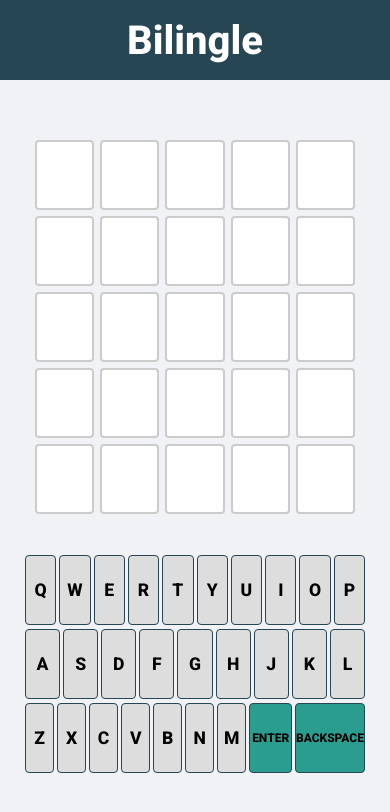
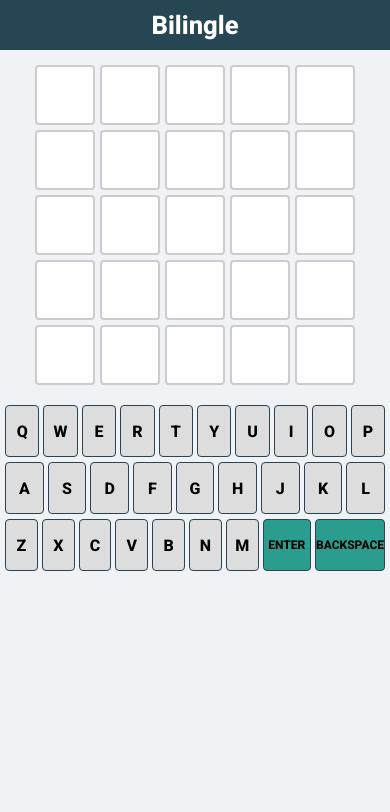
Before and after one commit to brimaldo/Bilingle, a plain HTML site: page index.html in a window 390 px wide. Drawn offline with Linux system fonts and the light colour scheme.

Commit message:
Fix minor scaling bugs.

```diff
--- a/style.css
+++ b/style.css
@@ -14,19 +14,20 @@ body {
     align-items: center;
     min-height: 100vh;
     background-color: #f0f2f5;
+    overflow-x: hidden;
 }
 
 /* Header Styles */
 header {
     background-color: #264653;
     color: white;
-    font-size: 7rem;
+    font-size: 2rem;
     font-weight: 800;
     display: flex;
     justify-content: center;
     align-items: center;
     text-align: center;
-    height: 150px;
+    height: 60px;
     width: 100%;
 }
 
@@ -37,9 +38,9 @@ header {
     grid-template-rows: repeat(5, 1fr);
     gap: 6px;
     width: 100%;
-    max-width: 1300px;
+    max-width: 420px;
     aspect-ratio: 1 / 1;
-    margin: 20px auto 10px auto;
+    margin: 15px auto 10px auto;
     padding: 10px;
 }
 
@@ -48,7 +49,7 @@ header {
     justify-content: center;
     align-items: center;
     border: 2px solid #ccc;
-    font-size: 5rem;
+    font-size: 2rem;
     font-weight: 700;
     text-transform: uppercase;
     background-color: white;
@@ -63,11 +64,9 @@ header {
     flex-direction: column;
     gap: 8px;
     width: 100%;
-    max-width: 1400px;
-    height: 100%;
-    height: 500px;
+    max-width: 560px;
+    height: 150px;
     padding: 0 10px;
-    margin-top: 10px;
 }
 
 .first-row, .second-row, .third-row {
@@ -81,24 +80,24 @@ header {
 .keyboard-container button {
     flex: 1;
     height: 100%;
-    font-size: 4rem;
+    width: 100%;
+    font-size: 1.25rem;
     font-weight: 700;
     text-transform: uppercase;
     border-radius: 4px;
     background-color: #dddddd;
     cursor: pointer;
-    border: 3px solid #264653;
+    border: 2px solid #264653;
 }
 
 button:hover {
     color: #2a9d8f;
-
 }
 
 button[data-key="ENTER"],
 button[data-key="BACKSPACE"] {
     flex: 1.5;
-    font-size: 2rem;
+    font-size: 0.9rem;
     background-color: #2a9d8f;
     color: black;
 }
@@ -133,8 +132,10 @@ body.modal-open {
     top: 50%;
     left: 50%;
     transform: translate(-50%, -50%);
-    width: 1200px;
-    height: 1200px;
+    width: 90%;
+    max-width: 600px;
+    height: auto;
+    max-height: 80vh;
     background-color: #c5d5c1;
     border: 3px solid #333;
     border-radius: 12px;
@@ -143,7 +144,7 @@ body.modal-open {
     flex-direction: column;
     align-items: center;
     justify-content: center;
-    gap: 150px;
+    gap: 30px;
     z-index: 100;
 }
 
@@ -154,7 +155,7 @@ body.modal-open {
     right: 15px;
     background: none;
     border: none;
-    font-size: 3rem;
+    font-size: 2rem;
     font-weight: bold;
     color: #9d3e3e;
     cursor: pointer;
@@ -168,60 +169,131 @@ body.modal-open {
 }
 
 .word-english, .word-spanish {
-    font-size: 7rem;
+    font-size: 3rem;
     font-weight: 800;
     margin-bottom: 4px;
 }
 
 .definition-english, .definition-spanish {
-    font-size: 4rem;
+    font-size: 1.5rem;
     color: #333;
     margin-bottom: 12px;
 }
 
 
-/* IPad Settings */
-@media (max-width: 1032px) {
+/* IPad / Tablet Settings */
+@media (max-width: 1024px) {
 
     header {
-        height: 100px;
-        font-size: 4rem;
+        height: 70px;
+        font-size: 2.2rem;
     }
 
     .boxes-container {
-        padding: 0;
+        padding: 10px;
         width: 100%;
-        max-width: 800px;
-        gap: 6px;
+        max-width: 480px;
+        gap: 8px;
         justify-content: center;
-        margin: 50px auto 0 auto;
+        margin: 20px auto 15px auto;
     }
 
     .box {
         width: 100%;
         height: 100%;
-        font-size: 4rem;
+        font-size: 2.5rem;
     }
 
-    /* On-Screen Keyboard Styles for Mobile */
+    /* On-Screen Keyboard Styles for Tablet */
     .keyboard-container {
-        box-sizing: border-box;
         width: 100%;
-        height: auto;
-        gap: 4px;
-        padding: 50px;
+        max-width: 640px;
+        height: 180px;
+        gap: 6px;
+        padding: 0 15px;
+        border: none;
     }
 
     .first-row, .second-row, .third-row {
-        flex: none;
+        flex: 1;
         height: auto;
-        gap: 3px;
+        gap: 5px;
     }
 
     .keyboard-container button {
-        width: auto;
-        height: 100px;
-        font-size: 3rem;
+        height: 100%;
+        font-size: 1.5rem;
+        border-width: 2px;
+        border-radius: 6px;
+    }
+
+    button[data-key="ENTER"],
+    button[data-key="BACKSPACE"] {
+        flex: 1.5;
+        font-size: 1.1rem;
+    }
+
+    /* Win Screen Overlay Styles */
+    .winScreen {
+        width: 85vw;
+        max-width: 500px;
+        height: auto;
+        max-height: 80vh;
+        gap: 20px;
+        padding: 25px;
+    }
+
+    .word-english, .word-spanish {
+        font-size: 2.5rem;
+    }
+
+    .definition-english, .definition-spanish {
+        font-size: 1.3rem;
+    }
+}
+
+/* iPhone / Mobile Settings */
+@media (max-width: 480px) {
+    header {
+        height: 50px;
+        font-size: 1.6rem;
+    }
+
+    .boxes-container {
+        width: 100%;
+        max-width: 330px;
+        aspect-ratio: 1 / 1;
+        margin: 10px auto 10px auto;
+        padding: 5px;
+        gap: 5px;
+    }
+
+    .box {
+        width: 100%;
+        height: 100%;
+        font-size: 1.6rem;
+    }
+
+    .keyboard-container {
+        width: 100%;
+        max-width: 100%;
+        height: auto;
+        gap: 5px;
+        padding: 0 5px;
+        margin-top: 5px;
+    }
+
+    .first-row, .second-row, .third-row {
+        display: flex;
+        flex: none;
+        height: 52px;
+        gap: 4px;
+    }
+
+    .keyboard-container button {
+        flex: 1;
+        height: 100%;
+        font-size: 1rem;
         border-width: 1.5px;
         border-radius: 4px;
     }
@@ -229,60 +301,20 @@ body.modal-open {
     button[data-key="ENTER"],
     button[data-key="BACKSPACE"] {
         flex: 1.5;
-        font-size: 1.6rem;
+        font-size: 0.75rem;
     }
 
-    /* Win Screen Overlay Styles */
     .winScreen {
         width: 90vw;
-        height: auto;
-        max-height: 80vh;
-        gap: 20px;
-        padding: 20px;
+        padding: 20px 15px;
+        gap: 15px;
     }
 
     .word-english, .word-spanish {
-        font-size: 2.4rem;
+        font-size: 2rem;
     }
 
     .definition-english, .definition-spanish {
-        font-size: 1.2rem;
+        font-size: 1rem;
     }
 }
-
-/* Mobile Settings */
-@media (max-width: 393px) {
-    header {
-        height: 80px;
-        font-size: 2.5rem;
-    }
-
-    .boxes-container {
-        max-width: 320px;
-        margin: 60px auto 60px auto;
-    }
-
-    .box {
-        width: 100%;
-        height: 70px;
-        font-size: 1.8rem;
-    }
-
-    .keyboard-container {
-        box-sizing: border-box;
-        width: 100%;
-        height: auto;
-        gap: 4px;
-        padding: 25px;
-    }
-
-    .keyboard-container button {
-        height: 70px;
-        font-size: 1.1rem;
-    }
-
-    button[data-key="ENTER"],
-    button[data-key="BACKSPACE"] {
-        font-size: 0.75rem;
-    }
-}
```
